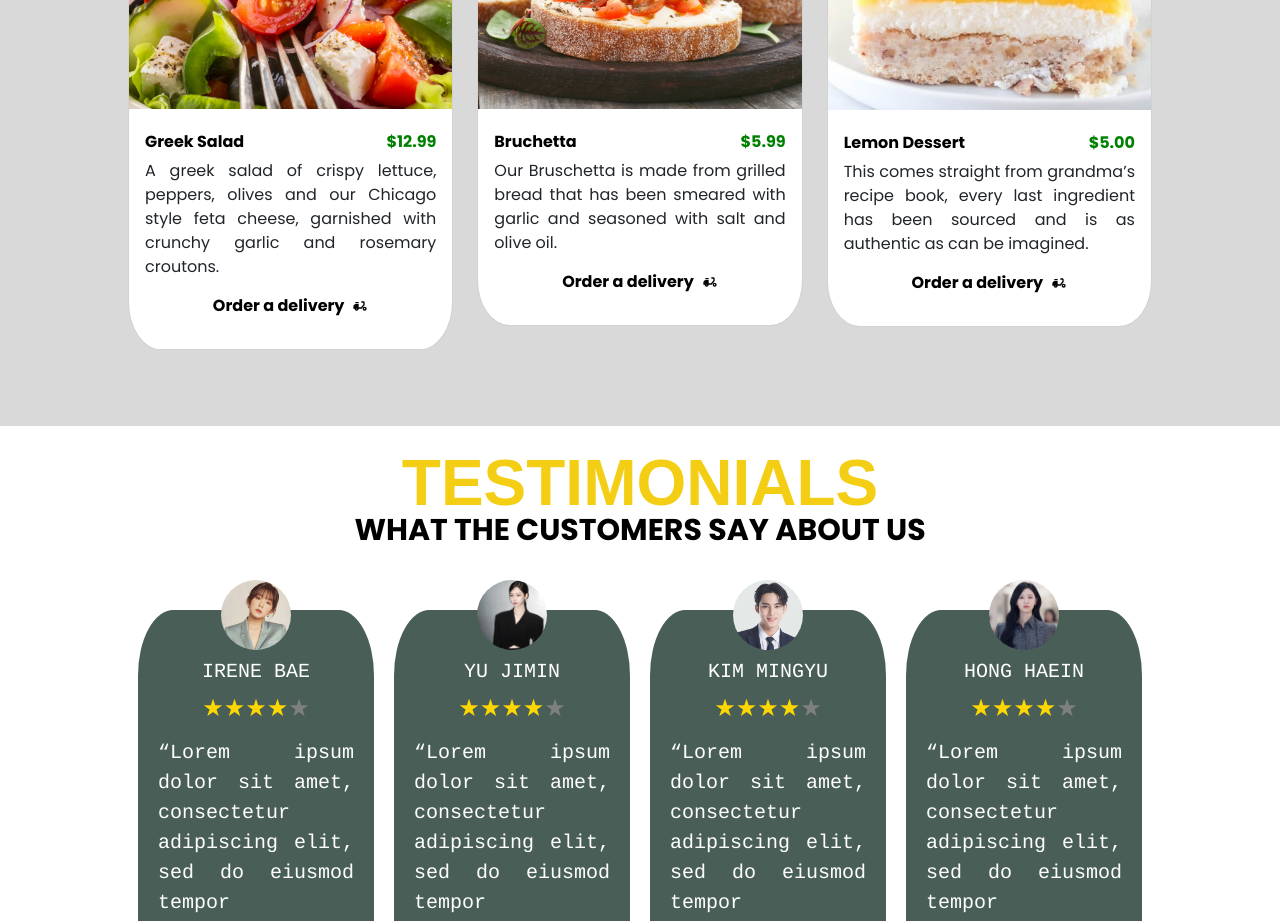
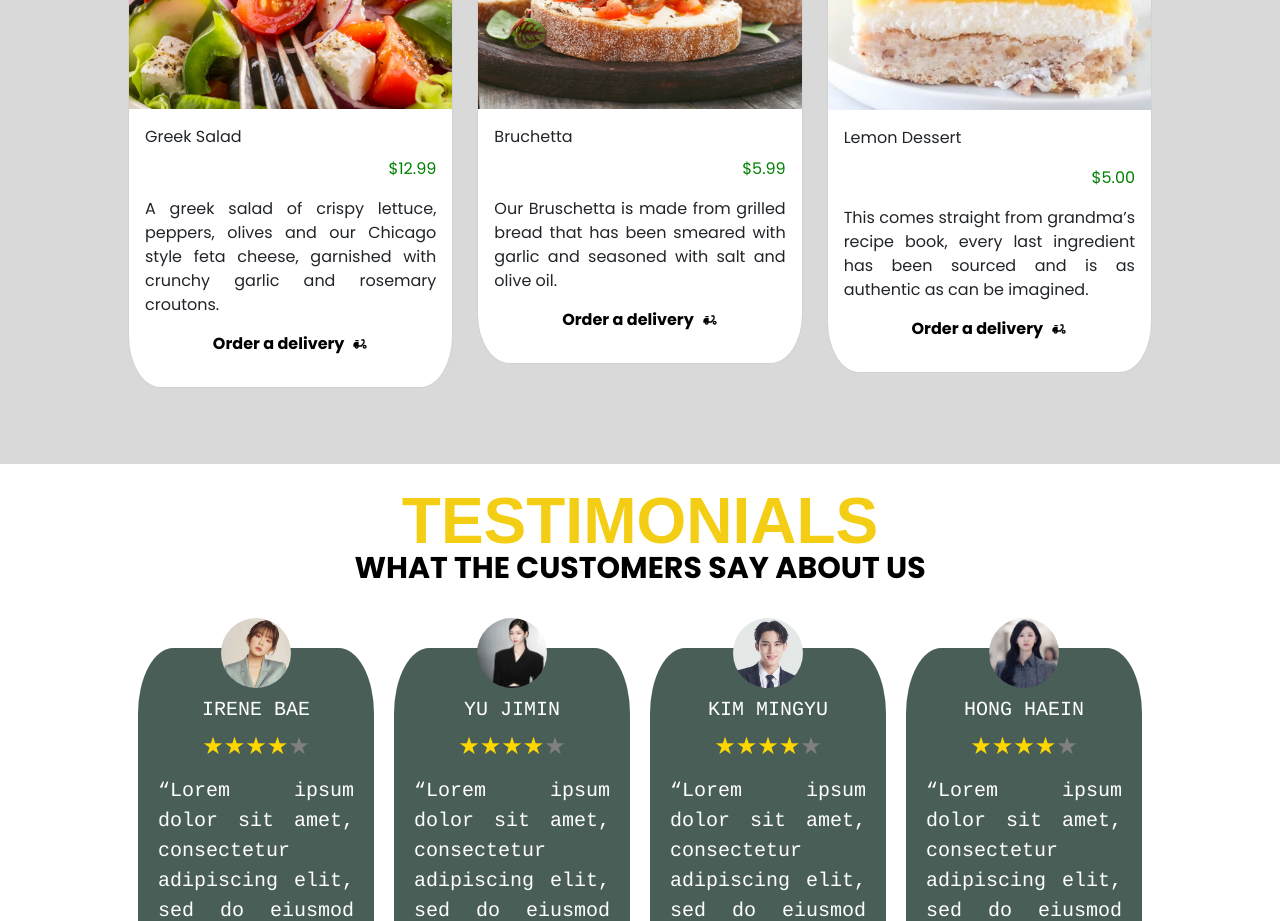
Before and after one commit to meidevilla/Meta-Frontend-Developer-Capstone, a React (Vite) app: page / in a window 1280 px wide. Shown: the part 1780-2701 px from the top of the page. Built offline with nearby package versions, Linux system fonts and the light colour scheme; a web font is replaced by a local one.

Commit message:
Updated the Specials Section

```diff
--- a/src/components/Specials.jsx
+++ b/src/components/Specials.jsx
@@ -15,12 +15,12 @@ const Specials = () => {
             <div className='cards'>
                 <div className='row pt-2'>
                     <div className='col-12 col-sm-6 col-md-4 mb-4'>
-                        <div className='card' style={{ borderRadius: '10%'}}>
+                        <div className='card customCard' style={{ borderRadius: '10%'}}>
                             <img className='card-img-top' style={{ borderTopLeftRadius: '10%', borderTopRightRadius: '10%' }} src={greekSalad} alt='greek salad' />
                             <div className='card-body'>
-                            <div className='dish-name-price'>
+                            <div className='dish'>
                                 <p className='card-title'>Greek Salad</p>
-                                <p className='dish-price'>$12.99</p>
+                                <p className='dish-price colorGreen'>$12.99</p>
                             </div>
                             <div className='dish-desc'>
                                 <p>A greek salad of crispy lettuce, peppers, olives and our Chicago style feta cheese,
@@ -33,12 +33,12 @@ const Specials = () => {
                     </div>
 
                     <div className='col-12 col-sm-6 col-md-4 mb-4'>
-                        <div className='card' style={{ borderRadius: '10%' }}>
+                        <div className='card customCard' style={{ borderRadius: '10%' }}>
                             <img className='card-img-top' style={{ borderTopLeftRadius: '10%', borderTopRightRadius: '10%' }} src={bruschetta} alt='bruschetta' />
                             <div className='card-body'>
-                                <div className='dish-name-price'>
+                                <div className='dish'>
                                     <p className='card-title dish-name'>Bruchetta</p>
-                                    <p className='dish-price'>$5.99</p>
+                                    <p className='dish-price colorGreen'>$5.99</p>
                                 </div>
                                 <div className='dish-desc'>
                                     <p>Our Bruschetta is made from grilled bread that has been smeared with garlic
@@ -51,12 +51,12 @@ const Specials = () => {
                     </div>
 
                     <div className='col-12 col-sm-6 col-md-4 mb-4'>
-                        <div className='card' style={{ borderRadius: '10%' }}>
+                        <div className='card customCard' style={{ borderRadius: '10%' }}>
                             <img className='card-img-top' style={{ borderTopLeftRadius: '10%', borderTopRightRadius: '10%' }} src={lemonDessert} alt='lemon dessert' />
                             <div className='card-body'>
-                                <div className='dish-name-price'>
+                                <div className='dish'>
                                     <p className='dish-name'>Lemon Dessert</p>
-                                    <p className='dish-price'>$5.00</p>
+                                    <p className='dish-price colorGreen'>$5.00</p>
                                 </div>
                                 <div className='dish-desc'>
                                     <p>This comes straight from grandma’s recipe book, every last ingredient has been sourced and is as
```
